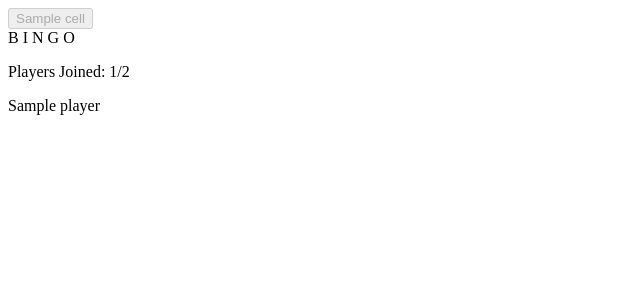
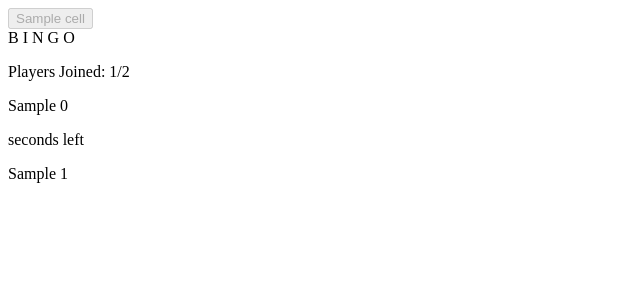
Before and after one commit to emohk/bingo, a Django app: template templates/partials/board_oob.html in a window 1280 px wide. Shown: the top 300 px of the page, without its empty margins (0-640 px from the left). Run offline with Django 5.2, Linux system fonts and the light colour scheme; the template is opened without the code that fills it: most values are stand-ins (such as "Sample title", 1, 10 or a date in 2020); data that the repository does not hold is empty.

Commit message:
Auto move after 15s
- Added time countdown in `game-info` section.
- Added auto triggering `make_move` after 15s.
- Added a field in `Game` model to store the time at which the last move is made.
- Redirects to join page if move is made after 45s in order to prevent cheaters and server lag.

```diff
--- a/game/consumers.py
+++ b/game/consumers.py
@@ -4,6 +4,7 @@ from django.urls import reverse
 from channels.db import database_sync_to_async
 from asgiref.sync import sync_to_async
 from django.template.loader import render_to_string
+from django.utils import timezone
 from .models import Player, Game
 
 
@@ -38,6 +39,7 @@ class GameConsumer(AsyncWebsocketConsumer):
                     )
                     await self.send(text_data=waiting_html)
                 elif player_count == 2:
+                    game.last_move_made_at = timezone.now()
                     await self.channel_layer.group_send(
                         self.group_name,
                         {
--- a/game/models.py
+++ b/game/models.py
@@ -10,6 +10,7 @@ class Game(models.Model):
     is_private = models.BooleanField(default=False)
     numbers = ArrayField(models.IntegerField(), default=list)
     called_numbers = ArrayField(models.IntegerField(), default=list)
+    last_move_made_at = models.DateTimeField(null=True, blank=True)
 
     def __str__(self):
         return f"Game {self.game_code} ({'Active' if self.is_active else 'Ended'})"
--- a/templates/partials/game_info.html
+++ b/templates/partials/game_info.html
@@ -3,7 +3,43 @@
 {% endif %}
 <p class="text-gray-700 text-lg font-semibold">Players Joined: {{ player_count }}/2</p>
 <div class="flex justify-center gap-3 mt-2">
-    {% for player in players %}
-        <p class="px-3 py-1 bg-gray-100 rounded-full text-gray-600">{{ player.name }}</p>
-    {% endfor %}
+    <div class="flex flex-col items-center">
+        <p
+            class="px-3 py-1 {% if players.0.turn %} bg-green-200 {% else %} bg-gray-100 {% endif %} rounded-full text-gray-600">
+            {{ players.0.name }}
+        </p>
+    </div>
+
+    <div x-data="{
+        timeLeft: 15,
+        start() {
+            let timer = setInterval(() => {
+                this.timeLeft--;
+                if (this.timeLeft <= 0) {
+                    clearInterval(timer);
+                }
+            }, 1000);
+        }
+    }"
+    x-init="start()"
+    :class="{'animate-pulse text-red-600': timeLeft <= 5}"
+class="font-bold text-lg">
+        {% if player.turn %}
+        <form
+            hx-post="{% url 'make_move' game.game_code %}"
+            hx-trigger="load delay:15s"
+            hidden
+        ></form>
+        {% endif %}
+        <div class="flex flex-col items-center">
+            <div x-text="timeLeft"></div>
+            <span class="font-light text-xs text-gray-500">seconds left</span>
+        </div>
+    </div>
+    <div class="flex flex-col items-center">
+    <p
+        class="px-3 py-1 {% if players.1.turn %} bg-green-200 {% else %} bg-gray-100 {% endif %} rounded-full text-gray-600">
+        {{ players.1.name }}
+    </p>
+    </div>
 </div>
```
Also changed, not shown: game/views.py (+9 -0 lines), game/migrations/0007_game_last_move_made_at.py (added).
